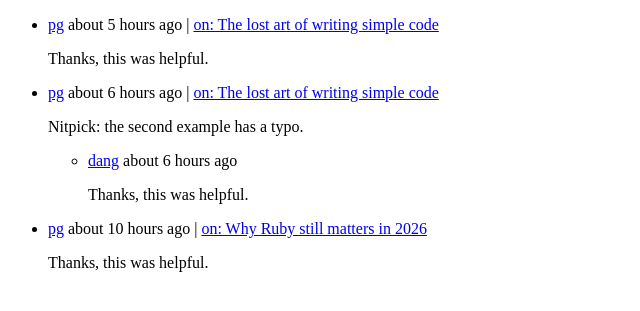
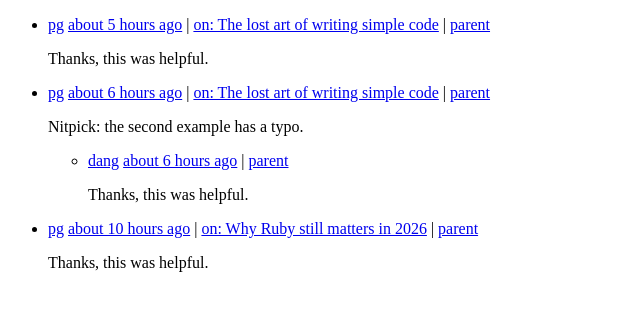
Before and after one commit to asw2627q1-hn13a/practica1, a Rails app: page /threads in a window 1280 px wide. Shown: the part 83-394 px from the top of the page, without its empty margins (0-640 px from the left). Run offline with Rails 7, Linux system fonts and the light colour scheme; a user stored in the database is signed in; data comes from the database, SQL or seed files in the repository; some libraries are stand-ins or nearby versions.

Commit message:
enllaç parent als comments

```diff
--- /dev/null
+++ b/app/helpers/comments_helper.rb
@@ -0,0 +1,12 @@
+module CommentsHelper
+  # COM-05: where a comment's "parent" link points. If the comment is a reply,
+  # it goes to the comment it replies to; if it is a direct (top-level) comment,
+  # it goes to the submission it belongs to. Works at any depth.
+  def comment_parent_path(comment)
+    if comment.parent_id
+      comment_path(comment.parent_id)
+    else
+      submission_path(comment.submission_id)
+    end
+  end
+end
--- a/app/views/comments/_listed.html.erb
+++ b/app/views/comments/_listed.html.erb
@@ -6,6 +6,8 @@
     <%# COM-04: the creation time links to the comment's own page. %>
     <%= link_to "#{time_ago_in_words(comment.created_at)} ago", comment_path(comment) %>
     | <%= link_to "on: #{comment.submission.title}", submission_path(comment.submission) %>
+    <%# COM-05: "parent" -> parent comment (if a reply) or the submission. %>
+    | <%= link_to "parent", comment_parent_path(comment) %>
   </div>
   <div class="comment-body"><%= simple_format(comment.body) %></div>
 </li>
--- a/app/views/comments/threads.html.erb
+++ b/app/views/comments/threads.html.erb
@@ -6,8 +6,10 @@
     <li class="comment" id="comment-<%= comment.id %>">
       <div class="comment-meta">
         <%= link_to comment.user.username, user_path(comment.user) %>
-        <%= time_ago_in_words(comment.created_at) %> ago
+        <%= link_to "#{time_ago_in_words(comment.created_at)} ago", comment_path(comment) %>
         | <%= link_to "on: #{comment.submission.title}", submission_path(comment.submission) %>
+        <%# COM-05: "parent" -> parent comment (if a reply) or the submission. %>
+        | <%= link_to "parent", comment_parent_path(comment) %>
       </div>
       <div class="comment-body"><%= simple_format(comment.body) %></div>
 
@@ -18,7 +20,9 @@
             <li class="comment" id="comment-<%= reply.id %>">
               <div class="comment-meta">
                 <%= link_to reply.user.username, user_path(reply.user) %>
-                <%= time_ago_in_words(reply.created_at) %> ago
+                <%= link_to "#{time_ago_in_words(reply.created_at)} ago", comment_path(reply) %>
+                <%# COM-05: "parent" -> the comment this reply answers. %>
+                | <%= link_to "parent", comment_parent_path(reply) %>
               </div>
               <div class="comment-body"><%= simple_format(reply.body) %></div>
             </li>
--- a/app/views/submissions/_comment.html.erb
+++ b/app/views/submissions/_comment.html.erb
@@ -6,6 +6,8 @@
     <%= pluralize(comment.points, "point") %>
     <%# COM-04: the creation time links to the comment's own page. %>
     <%= link_to "#{time_ago_in_words(comment.created_at)} ago", comment_path(comment) %>
+    <%# COM-05: "parent" -> parent comment (if a reply) or the submission. %>
+    | <%= link_to "parent", comment_parent_path(comment) %>
   </div>
   <div class="comment-body"><%= simple_format(comment.body) %></div>
 
```
Also changed, not shown: test/controllers/comments_controller_test.rb (+18 -0 lines).
